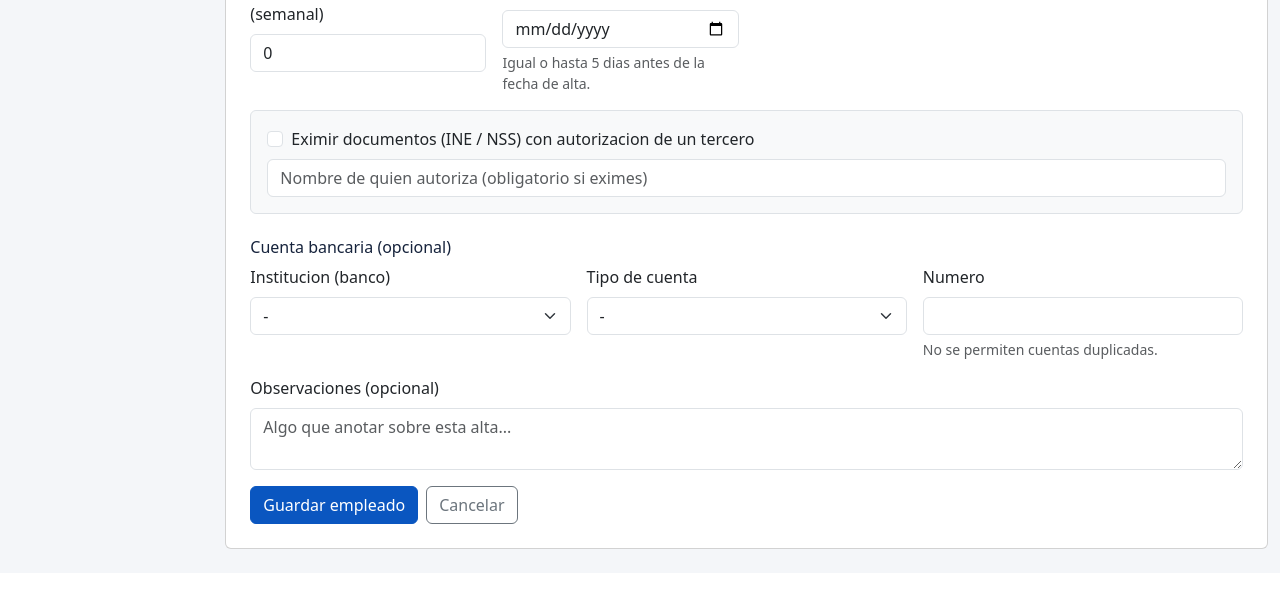
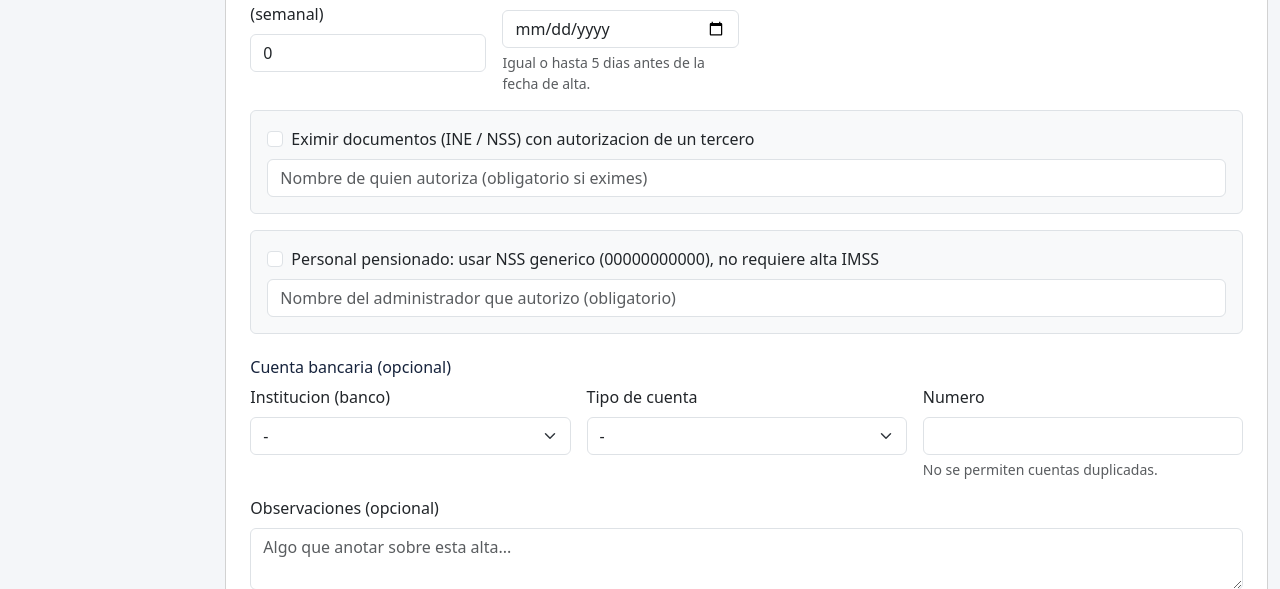
Before and after one commit to Poltech2024/poltech, a Flask app: page /personal/nuevo in a window 1280 px wide. Shown: the part 786-1375 px from the top of the page. Before the commit the page ends 1335 px from the top, so only its background shows below. Run offline with Flask 3, Linux system fonts and the light colour scheme; the visitor is signed in with stand-in values (Sample User, id 1); data comes from the database, SQL or seed files in the repository; data that the repository does not hold is empty.

Commit message:
Personal: agrega NSS generico (00000000000) para trabajadores pensionados que no requieren alta en el IMSS. Requiere indicar que administrador autorizo (visible solo para superintendente/administrador); exento de la validacion normal y de la regla de NSS unico entre varios pensionados. Queda registrado en la bitacora.

```diff
--- a/app.py
+++ b/app.py
@@ -168,6 +168,11 @@ def titulo_obra(s):
         else:
             out.append(w[:1].upper() + w[1:].lower())
     return " ".join(out)
+# NSS generico para personal pensionado que no requiere alta en el IMSS.
+# Se exime de la validacion normal (digito verificador) y de la regla de
+# NSS unico, para que varios pensionados puedan compartirlo.
+NSS_GENERICO = "00000000000"
+
 # Catalogo de bancos disponibles en Mexico (los mas usados para nomina).
 BANCOS = [
     "BBVA Mexico", "Banorte", "Santander", "Citibanamex", "HSBC",
@@ -372,7 +377,8 @@ def init_db():
                       ("estatus_docs", "TEXT DEFAULT 'Pendiente de carga'"),
                       ("fecha_registro", "TEXT"), ("fecha_solicitud", "TEXT"),
                       ("fecha_baja", "TEXT"), ("motivo_baja", "TEXT"),
-                      ("viaticos_semanales", "REAL"), ("bono_semanal", "REAL DEFAULT 0")):
+                      ("viaticos_semanales", "REAL"), ("bono_semanal", "REAL DEFAULT 0"),
+                      ("nss_generico", "INTEGER DEFAULT 0"), ("autoriza_nss_generico", "TEXT")):
         try:
             db.execute(f"ALTER TABLE empleados ADD COLUMN {col} {tipo}")
         except sqlite3.OperationalError:
@@ -1454,19 +1460,30 @@ def personal_editar(emp_id):
         nombre = titulo(f.get("nombre", "").strip())
         ap1 = titulo(f.get("primer_apellido", "").strip())
         curp = f.get("curp", "").strip().upper()
-        nss = solo_digitos(f.get("nss", ""))
+        pensionado = 1 if f.get("nss_generico") else 0
+        autoriza_pension = f.get("autoriza_nss_generico", "").strip()
         errores = []
         if not nombre: errores.append("El nombre es obligatorio.")
         if not ap1: errores.append("El primer apellido es obligatorio.")
         if not f.get("puesto_id"): errores.append("Selecciona un puesto.")
         if not curp_valida(curp):
             errores.append("La CURP no tiene un formato valido.")
-        if nss and not nss_valido(nss):
-            errores.append("El NSS no es valido.")
+        if pensionado and role_rank(session.get("role", "")) < GERENTE_RANK:
+            errores.append("Solo el superintendente o el administrador pueden marcar NSS generico de pensionados.")
+
+        if pensionado:
+            if not autoriza_pension:
+                errores.append("Para el NSS generico de pensionados, indica que administrador autorizo.")
+            nss = NSS_GENERICO
+        else:
+            nss = solo_digitos(f.get("nss", ""))
+            if nss and not nss_valido(nss):
+                errores.append("El NSS no es valido.")
+
         err_sol = validar_solicitud_imss(f.get("fecha_solicitud", ""), f.get("fecha_alta", ""))
         if err_sol: errores.append(err_sol)
-        # NSS unico excluyendo al propio empleado
-        if nss:
+        # NSS unico excluyendo al propio empleado (el NSS generico si se puede compartir)
+        if nss and nss != NSS_GENERICO:
             otro = db.execute(
                 "SELECT cedula FROM empleados WHERE nss=? AND id<>?",
                 (nss, emp_id)).fetchone()
@@ -1487,6 +1504,7 @@ def personal_editar(emp_id):
                curp=?, rfc=?, cp_fiscal=?, nss=?, sexo=?, fecha_nacimiento=?,
                puesto_id=?, fecha_alta=?, fecha_solicitud=?, importe_alta_imss=?,
                infonavit_monto=?, viaticos_semanales=?, bono_semanal=?,
+               nss_generico=?, autoriza_nss_generico=?,
                estatus_docs=?, observaciones=? WHERE id=?""",
             (nombre, ap1, titulo(f.get("segundo_apellido", "").strip()), curp,
              f.get("rfc", "").strip().upper(), f.get("cp_fiscal", "").strip(),
@@ -1495,8 +1513,12 @@ def personal_editar(emp_id):
              float(f.get("importe_alta_imss") or 0), float(f.get("infonavit_monto") or 0),
              (float(f.get("viaticos_semanales")) if (f.get("viaticos_semanales") or "").strip() != "" else None),
              float(f.get("bono_semanal") or 0),
+             pensionado, autoriza_pension,
              f.get("estatus_docs", "Pendiente de carga"),
              f.get("observaciones", "").strip(), emp_id))
+        if pensionado and not emp["nss_generico"]:
+            registrar_bitacora(db, "NSS generico de pensionado",
+                                f"Empleado {emp['cedula']} ({nombre} {ap1}), autorizo: {autoriza_pension}")
         db.commit()
         flash(f"Empleado actualizado (cedula {emp['cedula']}).", "success")
         return redirect(url_for("personal"))
@@ -1624,6 +1646,8 @@ def personal_nuevo():
         fecha_nac = f.get("fecha_nacimiento", "")
         exime = 1 if f.get("exime_docs") else 0
         autoriza = f.get("autoriza_tercero", "").strip()
+        pensionado = 1 if f.get("nss_generico") else 0
+        autoriza_pension = f.get("autoriza_nss_generico", "").strip()
 
         errores = []
         if not nombre: errores.append("El nombre es obligatorio.")
@@ -1636,24 +1660,32 @@ def personal_nuevo():
         if err_sol: errores.append(err_sol)
         if exime and role_rank(session.get("role", "")) < GERENTE_RANK:
             errores.append("Solo el superintendente o el administrador pueden eximir documentos.")
+        if pensionado and role_rank(session.get("role", "")) < GERENTE_RANK:
+            errores.append("Solo el superintendente o el administrador pueden marcar NSS generico de pensionados.")
 
         # CURP: formato obligatorio
         if not curp_valida(curp):
             errores.append("La CURP no tiene un formato valido (18 caracteres).")
 
-        # NSS: obligatorio salvo que se exima con autorizacion de un tercero
-        if exime:
+        # NSS: obligatorio, salvo que se exima con autorizacion de un tercero, o que sea
+        # personal pensionado con NSS generico (autorizado por un administrador).
+        if pensionado:
+            if not autoriza_pension:
+                errores.append("Para el NSS generico de pensionados, indica que administrador autorizo.")
+            nss_norm = NSS_GENERICO
+        elif exime:
             if not autoriza:
                 errores.append("Para eximir documentos, indica quien autoriza (tercero).")
+            nss_norm = ""
         else:
             if not nss:
                 errores.append("El NSS es obligatorio (o marca 'eximir' con autorizacion).")
             elif not nss_valido(nss):
                 errores.append("El NSS no es valido (deben ser 11 digitos con digito verificador correcto).")
-
-        # NSS unico: no puede repetirse (si se captura)
-        nss_norm = solo_digitos(nss)
-        if nss_norm:
+            nss_norm = solo_digitos(nss)
+
+        # NSS unico: no puede repetirse (salvo el NSS generico de pensionados, que si se comparte)
+        if nss_norm and nss_norm != NSS_GENERICO:
             ya = db.execute(
                 "SELECT cedula, nombre, primer_apellido FROM empleados WHERE nss=?",
                 (nss_norm,)).fetchone()
@@ -1710,17 +1742,19 @@ def personal_nuevo():
                (cedula, nombre, primer_apellido, segundo_apellido, curp, rfc, cp_fiscal,
                 nss, sexo, fecha_nacimiento, puesto_id, fecha_alta, fecha_solicitud,
                 fecha_registro, importe_alta_imss, infonavit_monto, viaticos_semanales,
-                bono_semanal, exime_docs, autoriza_tercero, observaciones, estatus_docs)
-               VALUES (?,?,?,?,?,?,?,?,?,?,?,?,?,?,?,?,?,?,?,?,?,?)""",
+                bono_semanal, exime_docs, autoriza_tercero, nss_generico,
+                autoriza_nss_generico, observaciones, estatus_docs)
+               VALUES (?,?,?,?,?,?,?,?,?,?,?,?,?,?,?,?,?,?,?,?,?,?,?,?)""",
             (cedula, nombre, ap1, ap2, curp,
              f.get("rfc", "").strip().upper(), f.get("cp_fiscal", "").strip(),
-             solo_digitos(nss), sexo, fecha_nac, f.get("puesto_id"),
+             nss_norm, sexo, fecha_nac, f.get("puesto_id"),
              f.get("fecha_alta"), f.get("fecha_solicitud", ""),
              date.today().isoformat(), float(f.get("importe_alta_imss") or 0),
              float(f.get("infonavit_monto") or 0),
              (float(f.get("viaticos_semanales")) if (f.get("viaticos_semanales") or "").strip() != "" else None),
              float(f.get("bono_semanal") or 0),
-             exime, autoriza, observaciones, "Pendiente de carga"),
+             exime, autoriza, pensionado, autoriza_pension,
+             observaciones, "Pendiente de carga"),
         )
         emp_id = cur.lastrowid
         if cta_num:
@@ -1728,6 +1762,9 @@ def personal_nuevo():
                 "INSERT INTO cuentas_bancarias(empleado_id, institucion, tipo_cuenta, numero) VALUES(?,?,?,?)",
                 (emp_id, cta_inst, cta_tipo, cta_num),
             )
+        if pensionado:
+            registrar_bitacora(db, "NSS generico de pensionado",
+                                f"Empleado {cedula} ({nombre} {ap1}), autorizo: {autoriza_pension}")
         db.commit()
 
         # Generar el contrato automaticamente y avisar por correo a quien dio el alta
--- a/templates/personal_form.html
+++ b/templates/personal_form.html
@@ -105,6 +105,13 @@
       <label class="form-check-label" for="exime">Eximir documentos (INE / NSS) con autorizacion de un tercero</label>
     </div>
     <input name="autoriza_tercero" class="form-control mt-2" placeholder="Nombre de quien autoriza (obligatorio si eximes)" value="{{ datos.get('autoriza_tercero','') }}">
+  </div>
+  <div class="border rounded p-3 my-2 bg-light">
+    <div class="form-check">
+      <input class="form-check-input" type="checkbox" name="nss_generico" id="nss_generico" {{ 'checked' if datos.get('nss_generico') }}>
+      <label class="form-check-label" for="nss_generico">Personal pensionado: usar NSS generico (00000000000), no requiere alta IMSS</label>
+    </div>
+    <input name="autoriza_nss_generico" class="form-control mt-2" placeholder="Nombre del administrador que autorizo (obligatorio)" value="{{ datos.get('autoriza_nss_generico','') }}">
   </div>
   {% endif %}
 
@@ -229,6 +236,27 @@
         .catch(function(){ btnNss.disabled = false; msg.innerHTML = '<span class="text-danger">Error de conexion.</span>'; });
     });
   }
+
+  // Personal pensionado: al marcar, forzar el NSS generico y bloquear su edicion
+  var chkPension = document.getElementById("nss_generico");
+  var nssInput = document.getElementById("nss_input");
+  if(chkPension && nssInput){
+    var nssPrevio = nssInput.value;
+    function aplicarPension(){
+      if(chkPension.checked){
+        nssPrevio = nssInput.value;
+        nssInput.value = "00000000000";
+        nssInput.readOnly = true;
+        if(btnNss) btnNss.disabled = true;
+      } else {
+        nssInput.value = (nssPrevio === "00000000000") ? "" : nssPrevio;
+        nssInput.readOnly = false;
+        if(btnNss) btnNss.disabled = false;
+      }
+    }
+    chkPension.addEventListener("change", aplicarPension);
+    if(chkPension.checked) aplicarPension();
+  }
 })();
 </script>
 {% endblock %}
```
